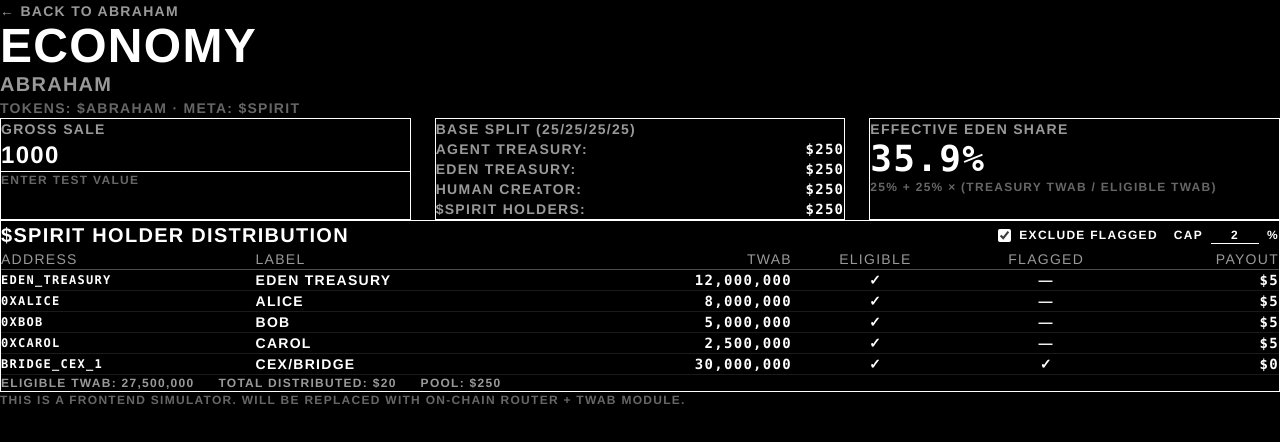
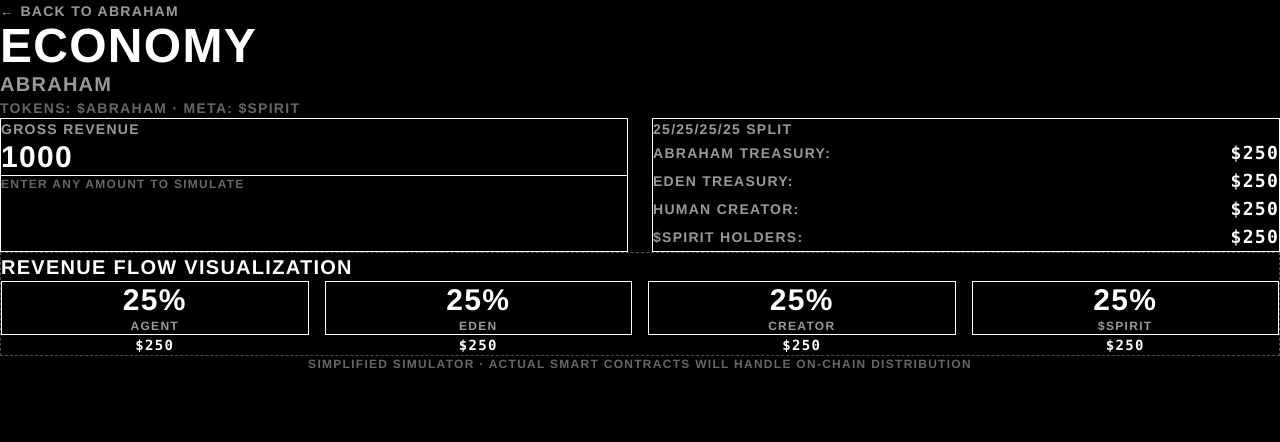
Before and after one commit to brightseth/eden2, a Next.js app: page /economy/abraham in a window 1280 px wide. Shown: the top 442 px of the page. Built offline with nearby package versions, Linux system fonts and the light colour scheme.

Commit message:
Simplify tokenomics simulator - remove TWAB and CEX complexity
- Clean 25/25/25/25 split visualization
- Simple input/output calculator
- Visual flow diagram showing quarter splits
- Removed unnecessary TWAB, whale caps, and CEX exclusion logic

```diff
--- a/app/economy/[id]/page.tsx
+++ b/app/economy/[id]/page.tsx
@@ -6,13 +6,6 @@ export default function Economy({ params }: { params: { id: string }}) {
   const agent = getAgent(params.id);
 
   if (!agent) return null;
-
-  const split = {
-    edenTreasury: 0.25,
-    agentTreasury: 0.25,
-    humanCreator: 0.25,
-    spiritHolders: 0.25
-  };
 
   return (
     <div className="min-h-screen p-8">
@@ -27,11 +20,7 @@ export default function Economy({ params }: { params: { id: string }}) {
           TOKENS: ${agent.tokenomics?.token ?? "TBD"} · META: ${agent.tokenomics?.metaToken ?? "SPIRIT"}
         </p>
 
-        <TokenomicsSimulator split={split} agentName={agent.name} defaultAmount={1000} />
-
-        <div className="mt-8 text-xs opacity-40">
-          THIS IS A FRONTEND SIMULATOR. WILL BE REPLACED WITH ON-CHAIN ROUTER + TWAB MODULE.
-        </div>
+        <TokenomicsSimulator agentName={agent.name} defaultAmount={1000} />
       </div>
     </div>
   );
--- a/app/tokens/page.tsx
+++ b/app/tokens/page.tsx
@@ -28,8 +28,7 @@ export default function Tokens() {
                 <li>→ COMMUNITY</li>
               </ul>
               <p className="pt-4">REVENUE SHARE: 25% OF ALL AGENT REVENUE</p>
-              <p>TWAB: 30-DAY TIME-WEIGHTED AVERAGE</p>
-              <p>CAP: 2% PER WALLET MAX</p>
+              <p>HOLDERS RECEIVE PRO-RATA DISTRIBUTION</p>
             </div>
           </div>
 
--- a/components/TokenomicsSimulator.tsx
+++ b/components/TokenomicsSimulator.tsx
@@ -1,148 +1,102 @@
 "use client";
 
 import { useMemo, useState } from "react";
-import { Split, TwabEntry, simulateSplit, distributeWithCap, fmtUSD } from "@/lib/tokenomics";
 
 type Props = {
-  split: Split;
   agentName: string;
   defaultAmount?: number;
 };
 
-const DEFAULT_HOLDERS: TwabEntry[] = [
-  { address: "eden_treasury", label: "EDEN TREASURY", twab: 12_000_000, eligible: true },
-  { address: "0xAlice", label: "ALICE", twab: 8_000_000, eligible: true },
-  { address: "0xBob", label: "BOB", twab: 5_000_000, eligible: true },
-  { address: "0xCarol", label: "CAROL", twab: 2_500_000, eligible: true },
-  { address: "bridge_cex_1", label: "CEX/BRIDGE", twab: 30_000_000, eligible: true, flagged: true },
-];
+export default function TokenomicsSimulator({ agentName, defaultAmount = 1000 }: Props) {
+  const [amount, setAmount] = useState<number>(defaultAmount);
 
-export default function TokenomicsSimulator({ split, defaultAmount = 1000 }: Props) {
-  const [amount, setAmount] = useState<number>(defaultAmount);
-  const [holders] = useState<TwabEntry[]>(DEFAULT_HOLDERS);
-  const [excludeFlagged, setExcludeFlagged] = useState(true);
-  const [capPct, setCapPct] = useState(0.02);
+  const split = useMemo(() => {
+    const quarter = amount * 0.25;
+    return {
+      agentTreasury: quarter,
+      edenTreasury: quarter,
+      humanCreator: quarter,
+      spiritHolders: quarter
+    };
+  }, [amount]);
 
-  const base = useMemo(() => simulateSplit(amount, split), [amount, split]);
-  const spiritResult = useMemo(() => {
-    return distributeWithCap(base.spiritHolders, holders, { excludeFlagged, capPct });
-  }, [base.spiritHolders, holders, excludeFlagged, capPct]);
-
-  const eligibleTwab = spiritResult.eligibleTwab;
-  const edenTreasuryTwab =
-    holders.find(h => h.address === "eden_treasury" && (h.eligible ?? true) && (!excludeFlagged || !h.flagged))?.twab ?? 0;
-
-  const edenEffectiveSharePct =
-    100 * (split.edenTreasury + split.spiritHolders * (edenTreasuryTwab / (eligibleTwab || 1)));
+  const fmtUSD = (n: number) => `$${n.toLocaleString(undefined, { maximumFractionDigits: 2 })}`;
 
   return (
     <div className="space-y-8">
-      <div className="grid md:grid-cols-3 gap-6">
+      <div className="grid md:grid-cols-2 gap-6">
         <div className="border border-white p-6">
-          <div className="text-sm opacity-60 mb-2">GROSS SALE</div>
+          <div className="text-sm opacity-60 mb-2">GROSS REVENUE</div>
           <input
             type="number"
             value={amount}
             onChange={(e) => setAmount(parseFloat(e.target.value || "0"))}
-            className="w-full bg-transparent border-b border-white text-2xl py-2 focus:outline-none"
+            className="w-full bg-transparent border-b border-white text-3xl py-2 focus:outline-none"
             min={0}
             step={100}
           />
-          <div className="mt-2 text-xs opacity-40">ENTER TEST VALUE</div>
+          <div className="mt-2 text-xs opacity-40">ENTER ANY AMOUNT TO SIMULATE</div>
         </div>
 
         <div className="border border-white p-6">
-          <div className="text-sm opacity-60 mb-4">BASE SPLIT (25/25/25/25)</div>
-          <div className="space-y-2 text-sm">
-            <div className="flex justify-between">
-              <span className="opacity-60">AGENT TREASURY:</span>
-              <span className="font-mono">{fmtUSD(base.agentTreasury)}</span>
+          <div className="text-sm opacity-60 mb-4">25/25/25/25 SPLIT</div>
+          <div className="space-y-3 text-sm">
+            <div className="flex justify-between items-center">
+              <span className="opacity-60">{agentName.toUpperCase()} TREASURY:</span>
+              <span className="font-mono text-lg">{fmtUSD(split.agentTreasury)}</span>
             </div>
-            <div className="flex justify-between">
+            <div className="flex justify-between items-center">
               <span className="opacity-60">EDEN TREASURY:</span>
-              <span className="font-mono">{fmtUSD(base.edenTreasury)}</span>
+              <span className="font-mono text-lg">{fmtUSD(split.edenTreasury)}</span>
             </div>
-            <div className="flex justify-between">
+            <div className="flex justify-between items-center">
               <span className="opacity-60">HUMAN CREATOR:</span>
-              <span className="font-mono">{fmtUSD(base.humanCreator)}</span>
+              <span className="font-mono text-lg">{fmtUSD(split.humanCreator)}</span>
             </div>
-            <div className="flex justify-between">
+            <div className="flex justify-between items-center">
               <span className="opacity-60">$SPIRIT HOLDERS:</span>
-              <span className="font-mono">{fmtUSD(base.spiritHolders)}</span>
+              <span className="font-mono text-lg">{fmtUSD(split.spiritHolders)}</span>
             </div>
-          </div>
-        </div>
-
-        <div className="border border-white p-6">
-          <div className="text-sm opacity-60 mb-2">EFFECTIVE EDEN SHARE</div>
-          <div className="text-4xl font-mono">{edenEffectiveSharePct.toFixed(1)}%</div>
-          <div className="mt-2 text-xs opacity-40">
-            25% + 25% × (TREASURY TWAB / ELIGIBLE TWAB)
           </div>
         </div>
       </div>
 
-      <div className="border border-white p-6">
-        <div className="flex items-center justify-between mb-6">
-          <h3 className="text-xl">$SPIRIT HOLDER DISTRIBUTION</h3>
-          <div className="flex items-center gap-4 text-xs">
-            <label className="flex items-center gap-2">
-              <input
-                type="checkbox"
-                checked={excludeFlagged}
-                onChange={e => setExcludeFlagged(e.target.checked)}
-                className="accent-white"
-              />
-              EXCLUDE FLAGGED
-            </label>
-            <label className="flex items-center gap-2">
-              CAP
-              <input
-                type="number"
-                min={0.5}
-                max={10}
-                step={0.5}
-                value={capPct * 100}
-                onChange={e => setCapPct((parseFloat(e.target.value || "2") / 100))}
-                className="w-12 bg-transparent border-b border-white text-center"
-              />%
-            </label>
+      <div className="border border-white/30 border-dashed p-8">
+        <h3 className="text-xl mb-6">REVENUE FLOW VISUALIZATION</h3>
+        <div className="grid grid-cols-4 gap-4">
+          <div className="text-center">
+            <div className="border border-white p-4 mb-2">
+              <div className="text-3xl mb-2">25%</div>
+              <div className="text-xs opacity-60">AGENT</div>
+            </div>
+            <div className="font-mono text-sm">{fmtUSD(split.agentTreasury)}</div>
+          </div>
+          <div className="text-center">
+            <div className="border border-white p-4 mb-2">
+              <div className="text-3xl mb-2">25%</div>
+              <div className="text-xs opacity-60">EDEN</div>
+            </div>
+            <div className="font-mono text-sm">{fmtUSD(split.edenTreasury)}</div>
+          </div>
+          <div className="text-center">
+            <div className="border border-white p-4 mb-2">
+              <div className="text-3xl mb-2">25%</div>
+              <div className="text-xs opacity-60">CREATOR</div>
+            </div>
+            <div className="font-mono text-sm">{fmtUSD(split.humanCreator)}</div>
+          </div>
+          <div className="text-center">
+            <div className="border border-white p-4 mb-2">
+              <div className="text-3xl mb-2">25%</div>
+              <div className="text-xs opacity-60">$SPIRIT</div>
+            </div>
+            <div className="font-mono text-sm">{fmtUSD(split.spiritHolders)}</div>
           </div>
         </div>
+      </div>
 
-        <table className="w-full text-sm">
-          <thead>
-            <tr className="border-b border-white/30">
-              <th className="text-left py-2 font-normal opacity-60">ADDRESS</th>
-              <th className="text-left py-2 font-normal opacity-60">LABEL</th>
-              <th className="text-right py-2 font-normal opacity-60">TWAB</th>
-              <th className="text-center py-2 font-normal opacity-60">ELIGIBLE</th>
-              <th className="text-center py-2 font-normal opacity-60">FLAGGED</th>
-              <th className="text-right py-2 font-normal opacity-60">PAYOUT</th>
-            </tr>
-          </thead>
-          <tbody>
-            {holders.map((h, i) => {
-              const payout = spiritResult.perAddress.get(h.address) ?? 0;
-              return (
-                <tr key={h.address + i} className="border-b border-white/10">
-                  <td className="py-3 font-mono text-xs">{h.address}</td>
-                  <td className="py-3">{h.label}</td>
-                  <td className="py-3 text-right font-mono">{h.twab.toLocaleString()}</td>
-                  <td className="py-3 text-center">{h.eligible ? "✓" : "—"}</td>
-                  <td className="py-3 text-center">{h.flagged ? "✓" : "—"}</td>
-                  <td className="py-3 text-right font-mono">{fmtUSD(payout)}</td>
-                </tr>
-              );
-            })}
-          </tbody>
-        </table>
-
-        <div className="mt-4 text-xs opacity-60 flex gap-6">
-          <span>ELIGIBLE TWAB: {eligibleTwab.toLocaleString()}</span>
-          <span>TOTAL DISTRIBUTED: {fmtUSD(spiritResult.totalDistributed)}</span>
-          <span>POOL: {fmtUSD(base.spiritHolders)}</span>
-        </div>
+      <div className="text-xs opacity-40 text-center">
+        SIMPLIFIED SIMULATOR · ACTUAL SMART CONTRACTS WILL HANDLE ON-CHAIN DISTRIBUTION
       </div>
     </div>
   );
```
